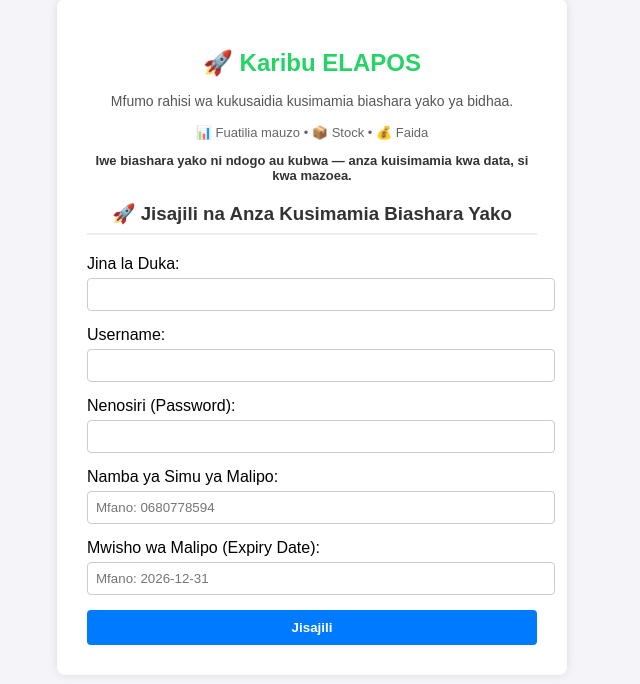
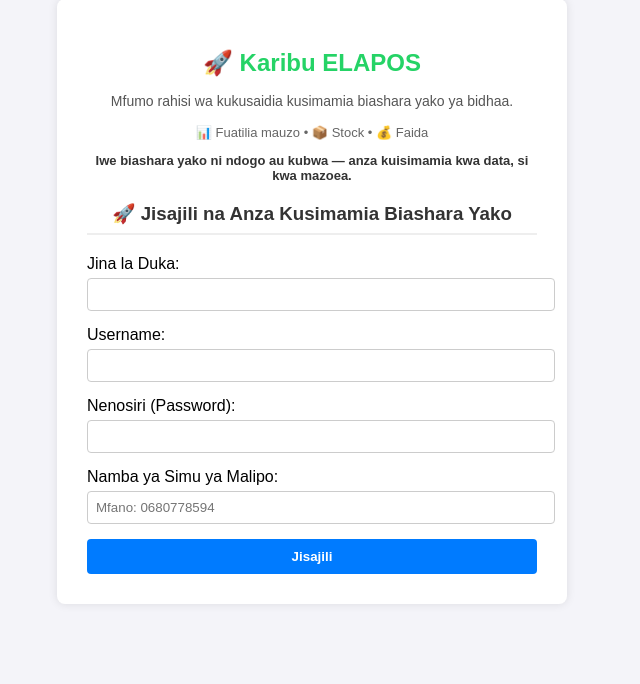
Before and after one commit to emanuelantony983-blip/elapos, a Flask app: page /register in a window 1280 px wide. Shown: the part 49-733 px from the top of the page, without its empty margins (328-968 px from the left). Run offline with Flask 3, Linux system fonts and the light colour scheme; some libraries are stand-ins or nearby versions.

Commit message:
Update register.html

```diff
--- a/templates/register.html
+++ b/templates/register.html
@@ -16,7 +16,7 @@
             <p style="color: #333; font-size: 13px;"><strong>Iwe biashara yako ni ndogo au kubwa — anza kuisimamia kwa data, si kwa mazoea.</strong></p>
         </div>
 
-        <!-- Kichwa kipya cha fomu kilichoboreshwa -->
+        <!-- Kichwa cha fomu kilichoboreshwa -->
         <h3 style="color: #333; border-bottom: 2px solid #eee; padding-bottom: 8px; margin-bottom: 20px; text-align: center;">🚀 Jisajili na Anza Kusimamia Biashara Yako</h3>
 
         <form method="POST">
@@ -32,8 +32,7 @@
             <label>Namba ya Simu ya Malipo:</label><br>
             <input type="text" name="phone" placeholder="Mfano: 0680778594" required style="width: 100%; padding: 8px; margin: 5px 0 15px 0; border: 1px solid #ccc; border-radius: 4px;"><br>
 
-            <label>Mwisho wa Malipo (Expiry Date):</label><br>
-            <input type="text" name="expiry" placeholder="Mfano: 2026-12-31" required style="width: 100%; padding: 8px; margin: 5px 0 15px 0; border: 1px solid #ccc; border-radius: 4px;"><br>
+            <!-- Sehemu ya Expiry imetolewa ili ifanyike kiotomatiki nyuma ya pazia -->
 
             <button type="submit" style="width: 100%; background-color: #007bff; color: white; padding: 10px; border: none; border-radius: 4px; font-weight: bold; cursor: pointer;">Jisajili</button>
         </form>
```
